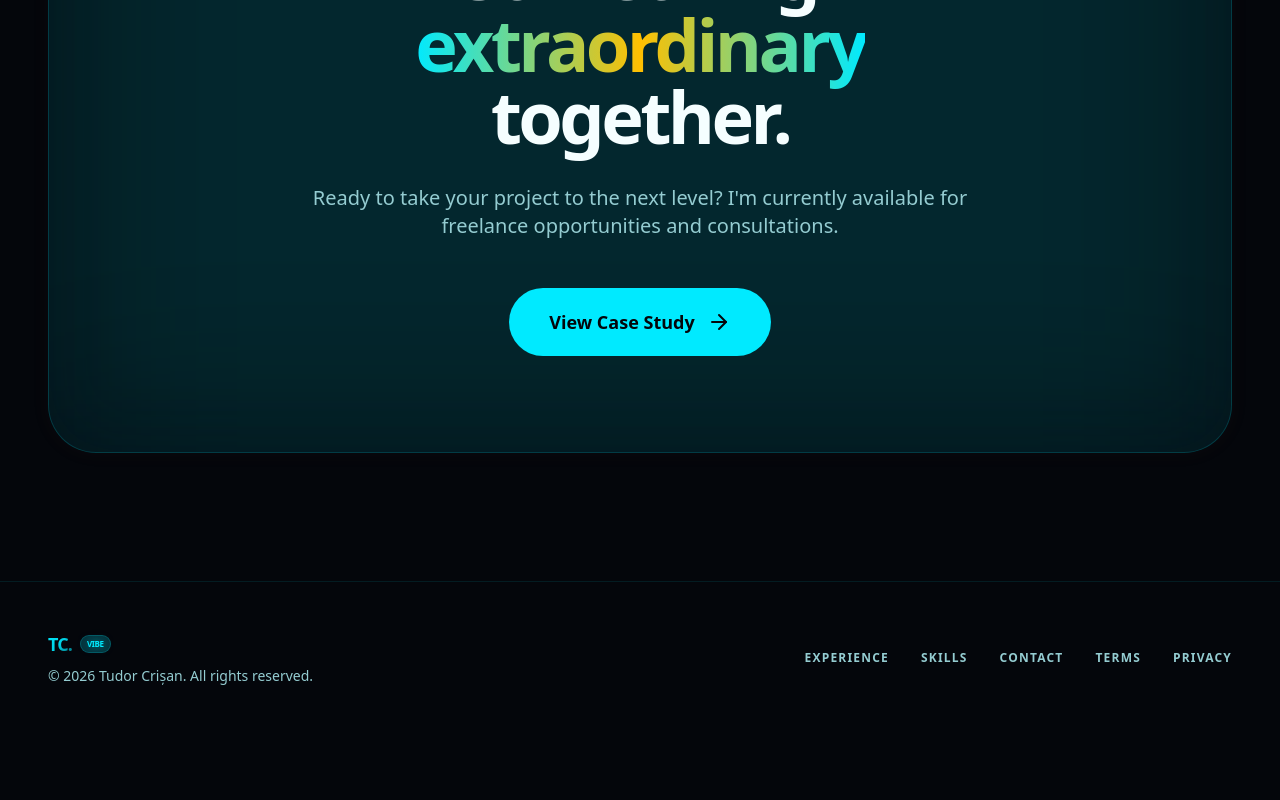
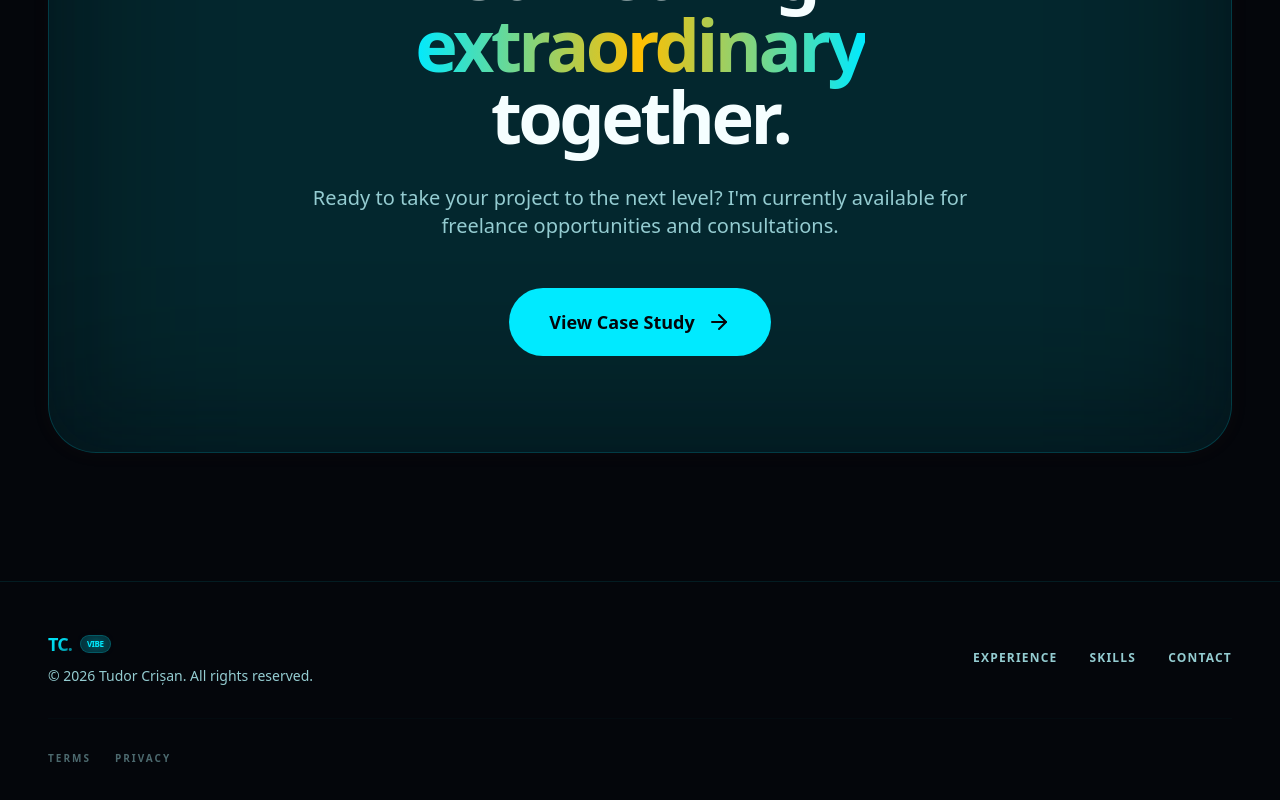
Before and after one commit to tudor-crisan/tudorcrisan.dev, a Next.js app: page / in a window 1280 px wide. Shown: the part 6986-7786 px from the top of the page. Before the commit the page ends 7720 px from the top, so only its background shows below. Built offline with nearby package versions, Linux system fonts and the light colour scheme.

Commit message:
style: move terms and privacy links to footer bottom row

```diff
--- a/src/components/Footer.tsx
+++ b/src/components/Footer.tsx
@@ -9,7 +9,7 @@ export default function Footer() {
   return (
     <footer className="py-12 border-t border-border/40">
       <div className="container-custom">
-        <div className="flex flex-col md:flex-row justify-between items-center gap-8">
+        <div className="flex flex-col md:flex-row justify-between items-center gap-8 mb-8">
           <div className="flex flex-col items-center md:items-start gap-2">
             <Link href="/" className="flex items-center gap-2 group">
               <span className="text-lg font-black tracking-tighter text-gradient">TC.</span>
@@ -32,13 +32,16 @@ export default function Footer() {
             <Link href="/#contact" className="hover:text-foreground transition-colors">
               Contact
             </Link>
-            <Link href="/terms" className="hover:text-foreground transition-colors">
-              Terms
-            </Link>
-            <Link href="/privacy" className="hover:text-foreground transition-colors">
-              Privacy
-            </Link>
           </div>
+        </div>
+
+        <div className="flex justify-center md:justify-start gap-6 pt-8 border-t border-border/10 text-[10px] font-bold uppercase tracking-[0.2em] text-muted-foreground/50">
+          <Link href="/terms" className="hover:text-primary transition-colors">
+            Terms
+          </Link>
+          <Link href="/privacy" className="hover:text-primary transition-colors">
+            Privacy
+          </Link>
         </div>
       </div>
     </footer>
```
